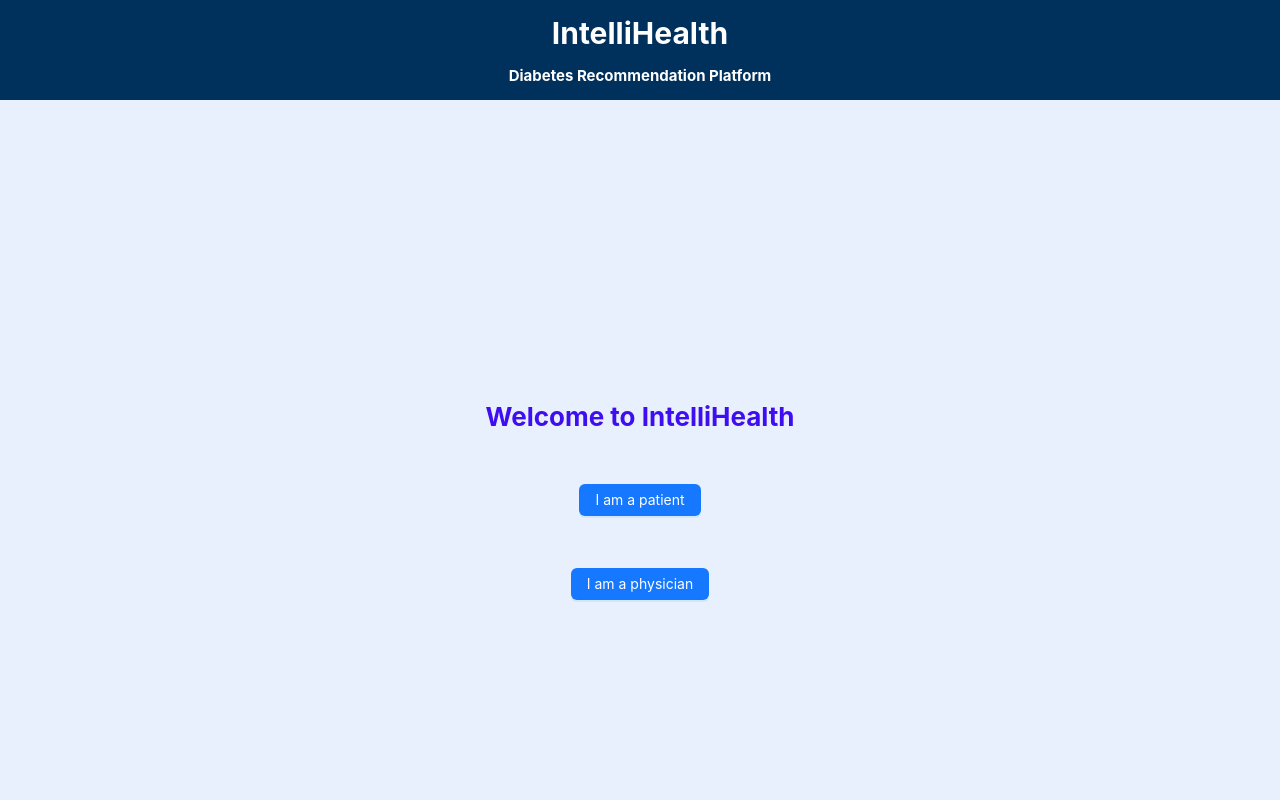
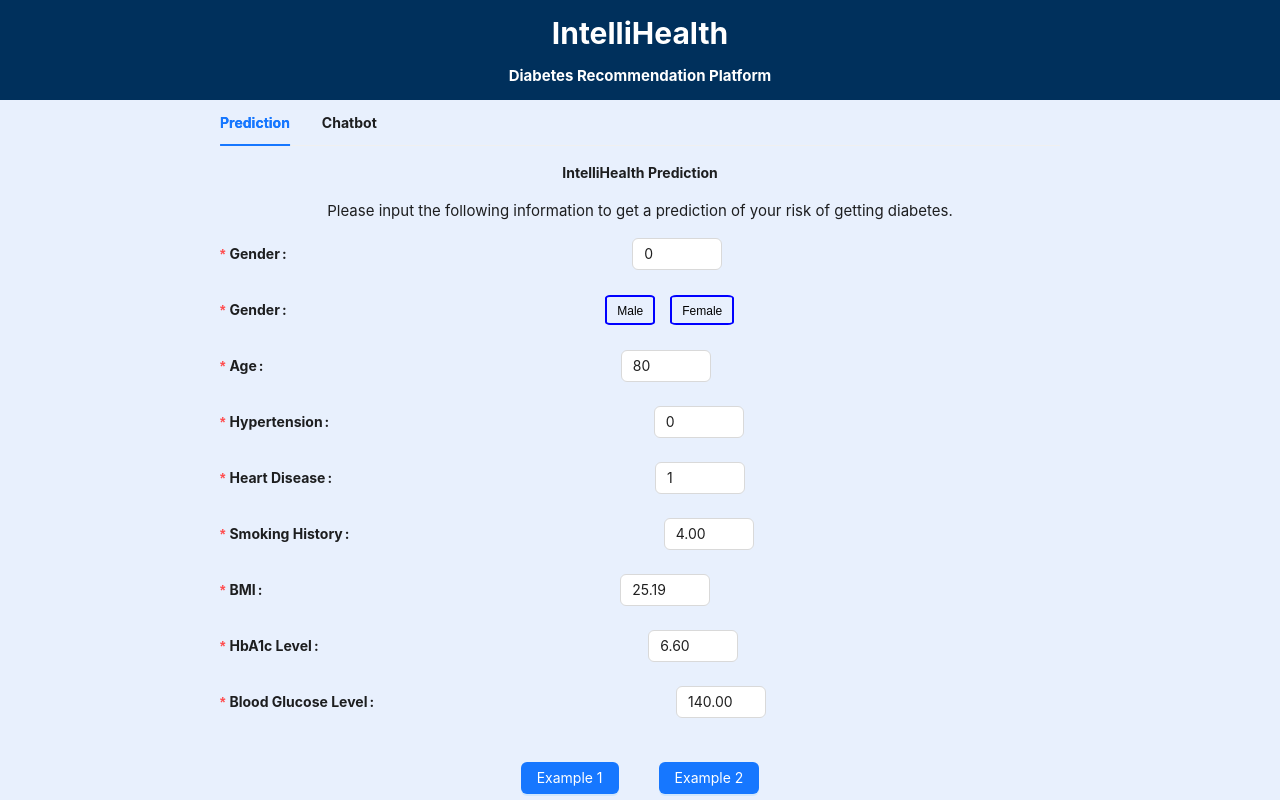
Before and after one commit to kevin866/IntelliHealth, a React (Create React App) app in the folder IntelliHealthApp/IntelliHealthReact/intellihealthfrontend/: page / in a window 1280 px wide. Shown: the top 800 px of the page. Built offline with nearby package versions, Linux system fonts and the light colour scheme.

Commit message:
frontend change

```diff
--- a/IntelliHealthApp/IntelliHealthReact/intellihealthfrontend/src/components/Main.js
+++ b/IntelliHealthApp/IntelliHealthReact/intellihealthfrontend/src/components/Main.js
@@ -13,7 +13,7 @@ class App extends React.Component {
         super(props);
         // define state for the components states
         this.state = {
-            phase: 0,
+            phase: 2,
         }
     }
 
--- a/IntelliHealthApp/IntelliHealthReact/intellihealthfrontend/src/components/Physician.js
+++ b/IntelliHealthApp/IntelliHealthReact/intellihealthfrontend/src/components/Physician.js
@@ -1,6 +1,50 @@
-import React, {Component} from 'react';
-import { Button, Input, Card, Form, InputNumber, Tabs} from 'antd';
+
+
+// import React, { useState } from 'react';
+// import '../styles/SelectionButton.css';
+
+// const SelectionButton = () => {
+// const [isSelected1, setIsSelected1] = useState(false);
+// const [isSelected2, setIsSelected2] = useState(false);
+
+// const handleClick1 = () => {
+// setIsSelected1(!isSelected1);
+// };
+// const handleClick2 = () => {
+// setIsSelected2(!isSelected2);
+// };
+
+//   return (
+//     <div>
+//         <button
+//             onClick={handleClick1}
+//             className={`selection-button ${isSelected1 ? 'selected' : ''}`}
+//             >
+//             {isSelected1 ? 'Male' : 'Male'}
+//         </button>
+//         <button
+//             onClick={handleClick2}
+//             className={`selection-button ${isSelected2 ? 'selected' : ''}`}
+//             >
+//             {isSelected2 ? 'Female' : 'Female'}
+//         </button>
+
+//     </div>
+
+//   );
+// };
+
+// export default SelectionButton;
+
+
+
+
+import React, { Component } from 'react';
+import { Button, Input, Card, Form, InputNumber, Tabs } from 'antd';
 import axios from 'axios';
+import SelectionButton from './SelectionButton'; // Import the SelectionButton component
+
+
 
 const ASK_QUETIONS_URL = 'http://127.0.0.1:5000/api/v1/chat/'
 const QUOTE_MODEL_URL = 'http://127.0.0.1:5000/api/v1/model/prediction'
@@ -23,9 +67,12 @@ class Physician extends Component {
             hbA1cLevel: 6.6,
             bloodGlucoseLevel: 140,
             currentPrediction: "Your prediction will be displayed here",
+            isSelected1: false,
+            isSelected2: false,
         }
         this.formRef = React.createRef();
     }
+
 
     onClickExample1 = async () => {
         console.log("clicked example 1");
@@ -102,6 +149,28 @@ class Physician extends Component {
         console.log("Data set to example 2");
         // console.log(this.state.gender);
     }
+
+
+
+    onClickFemale = () => {
+        this.setState((prevState) => ({
+          isSelected1: !prevState.isSelected1,
+          gender: 0,
+        }));
+        this.formRef.current.setFieldsValue({
+          gender: 0,
+        });
+      };
+
+    onClickMale = () => {
+    this.setState((prevState) => ({
+        isSelected2: !prevState.isSelected2,
+        gender: 1,
+    }));
+    this.formRef.current.setFieldsValue({
+        gender: 1,
+    });
+      };
 
     onClickQuetions = async () => {
         console.log("clicked ask quetions");
@@ -269,6 +338,18 @@ class Physician extends Component {
                             <Form.Item label="Gender" name="gender" initialValue={0} rules={[{ required: true, message: 'Please input valid numbers'}]}>
                                 <InputNumber min={0} max={1} onChange={this.onChangeGender} precision={0}/>
                             </Form.Item>
+                            <Form.Item label="Gender" name="gender" rules={[{ required: true }]}>
+                            <SelectionButton
+                                isSelected={this.state.isSelected1}
+                                onSelect={this.onClickFemale}
+                                label="Male"
+                            />
+                            <SelectionButton
+                                isSelected={this.state.isSelected2}
+                                onSelect={this.onClickMale}
+                                label="Female"
+                            />
+                            </Form.Item>
                             <Form.Item label="Age" name="age" initialValue={80} rules={[{ required: true, message: 'Please input valid numbers'}]}>
                                 <InputNumber min={0} max={100} onChange={this.onChangeAge} precision={0}/>
                             </Form.Item>
--- /dev/null
+++ b/IntelliHealthApp/IntelliHealthReact/intellihealthfrontend/src/components/SelectionButton.js
@@ -0,0 +1,20 @@
+
+import React from 'react';
+import '../styles/SelectionButton.css';
+
+const SelectionButton = ({ isSelected, onSelect, label }) => {
+  const handleClick = () => {
+    onSelect(!isSelected);
+  };
+
+  return (
+    <button
+      onClick={handleClick}
+      className={`selection-button ${isSelected ? 'selected' : ''}`}
+    >
+      {isSelected ? label : label}
+    </button>
+  );
+};
+
+export default SelectionButton;
--- /dev/null
+++ b/IntelliHealthApp/IntelliHealthReact/intellihealthfrontend/src/styles/SelectionButton.css
@@ -0,0 +1,17 @@
+.selection-button {
+  background-color: transparent;
+  border: 2px solid blue;
+  border-radius: 10%; /* Make the button a circle */
+  padding: 10px; /* Adjust the padding to control the size of the circle */
+  font-size: 12px;
+  cursor: pointer;
+  transition: background-color 0.3s, color 0.3s;
+  margin-right: 15px;
+  height: 30px; /* Set the desired height in pixels */
+  line-height: 9px; /* Center the text vertically within the button */
+}
+
+.selection-button.selected {
+  background-color: blue; /* Filled with blue color when selected */
+  color: white; /* Change the text color to white when selected */
+}
```
Also changed, not shown: 1 other file (tests, documents, lock files or other folders).
